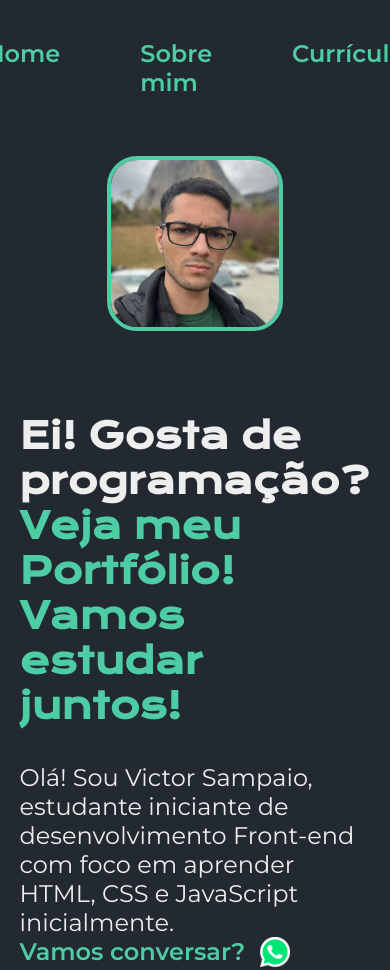
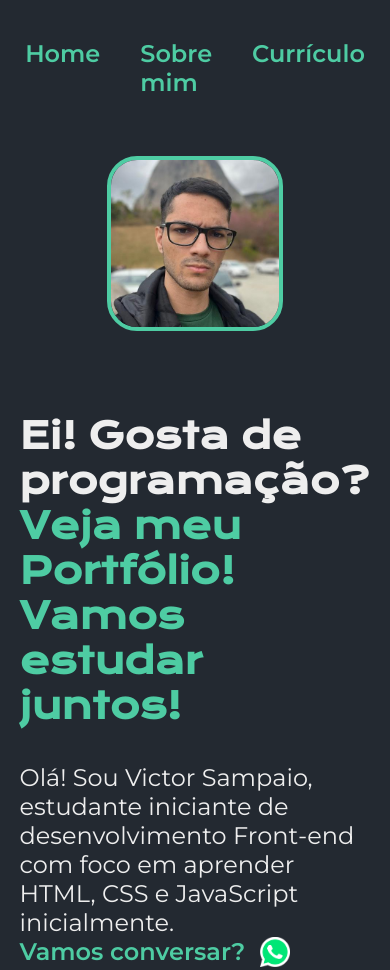
Before and after one commit to victor-ss13/Portfolio, a plain HTML site: page index.html in a window 390 px wide. Shown: the top 970 px of the page. Drawn offline with nearby package versions, Linux system fonts and the light colour scheme.

Commit message:
Update style.css

```diff
--- a/styles/style.css
+++ b/styles/style.css
@@ -184,13 +184,14 @@ strong {
     gap: 40px;
 }
 
-@media (max-width: 1400px) {
+@media (max-width: 1200px) {
     .cabecalho {
         padding: 10%;
     }
 
     .cabecalho__menu {
         justify-content: center;
+        gap: 40px;
     }
 
     .apresentacao {
```
